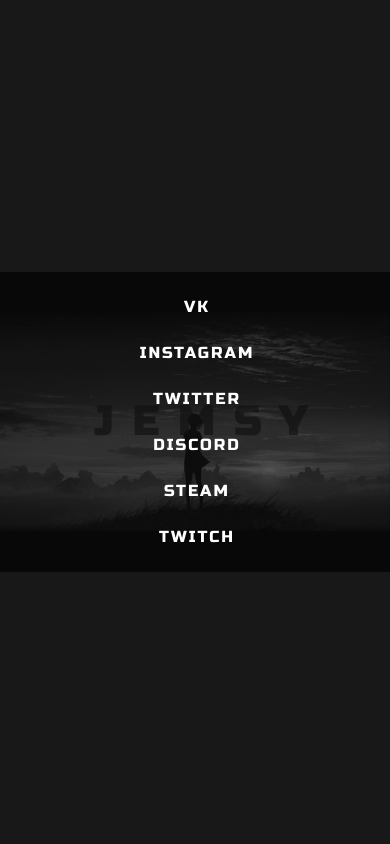
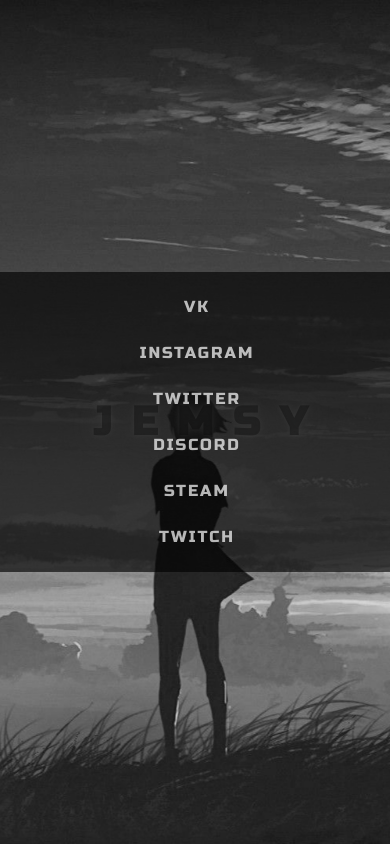
Before and after one commit to edexmusic/jemsy, a plain HTML site: page index.html in a window 390 px wide. Drawn offline with Linux system fonts and the light colour scheme.

Commit message:
Add files via upload

```diff
--- a/index.html
+++ b/index.html
@@ -9,9 +9,18 @@
 </head>
 <body>
     <section id="hero_section">
-        <!-- <video src="video/bg2.png" autoplay></video> -->
-            <div class="bgtext" id="div2">
-                <h1> JEMSY</h1>
+        <audio src="music/song1.mp3" autoplay loop = 'true'></audio>
+            <div class="hijemsy">
+                <h1><span class='one'>J</span><span class='two'>E</span><span class='three'>M</span><span class='four'>S</span><span class='five'>Y</span></h1>
+            </div>
+
+
+
+
+
+
+
+
             <div class="container">
                 <div class="social_links" id="div1">
                     <ul class="socials">
@@ -24,7 +33,6 @@
                     </ul>
                 </div>
             </div>
-        </div>
     </section>
     <script src="med.js"></script>
 </body>
--- a/med.js
+++ b/med.js
@@ -1,4 +1,4 @@
-document.getElementsByTagName('video')[0].volume = 0.1;
+document.getElementsByTagName('audio')[0].volume = 0.2;
 
 // function showIt() {
 //     document.getElementById("div1").style.visibility = "visible";
--- a/styles.css
+++ b/styles.css
@@ -20,15 +20,6 @@
     align-items: center;
     position: relative;
 }
-video {
-    position: absolute;
-    margin: 0 auto;
-    width: 100%;
-    height: 100%;
-    z-index: -2;
-    object-fit: cover;
-    overflow: hidden;
-}
 .bgtext {
     position: absolute;
     display: flex;
@@ -36,27 +27,22 @@
     align-items: center;
     width: 100%;
     height: 100%;
-    /* visibility: hidden; */
 }
 #hero_section {
-
     height: 100vh;
-    background-image: url(bg3.jpg);
+    background: url(bg3.jpg)  no-repeat center center fixed;
+    -moz-background-size: cover;
+    -webkit-background-size: cover;
+    -o-background-size: cover;
     background-size: cover;
-    background-size: 100% ;
-    background-attachment: fixed;
-    background-repeat: no-repeat;
-    position: relative;
-    background-position: center center;
-
 }
 #hero_section h1 {
     color: rgba(46, 46, 46, 0.678);
     font-size: 204px;
     font-family: Rosso;
     position: absolute;
-    z-index: 1;
     letter-spacing: 40px;
+    margin-right: -30px;
 }
 .social_links {
     height: 50px;
@@ -65,8 +51,6 @@
     justify-content: center;
     align-items: center;
     background-color: rgba(0, 0, 0, 0.637);
-    /* visibility: hidden; */
-    z-index: 2;
 }
 .socials li a {
     text-decoration: none;
@@ -74,7 +58,7 @@
     line-height: 46px;
     letter-spacing: 5px;
     padding: 5px 21px 5px 25px;
-    transition: 0.4s;
+    transition: 0.5s;
     color: white;
     border-radius: 5px;
 }
@@ -87,14 +71,62 @@
     justify-content: space-evenly;
     width: 60%;
 }
-@media (max-width: 990px) {
+.hijemsy {
+    width: 100%;
+    height: 100%;
+    position: absolute;
+    display: flex;
+    justify-content: center;
+    align-items: center;
+}
+h1 {
+    display: flex;
+    justify-content: center;
+    align-items: center;
+    position: absolute;
+    margin: 0 auto;
+    grid-column: 1;
+    grid-row: 1;
+    z-index: 0;
+    font-family: 'Teko', sans-serif;
+    font-size: 218px;
+    text-transform: uppercase;
+    animation: glow 2s ease-in-out infinite alternate;
+    text-align: center;
+    opacity: 0.7;
+  }
+  a {
+    font-family: 'Teko', sans-serif;
+    color: #82898a;
+    grid-column: 1;
+    grid-row: 1;
+    align-self: end;
+    justify-self: center;
+    opacity: 0.7;
+  }
+  @keyframes glow {
+    from {
+      text-shadow: 0 0 20px #999999;
+    }
+    to {
+      text-shadow: 0 0 30px #a7a7a7, 0 0 10px #d0d3d3;
+    }
+  }
+
+
+
+
+
+
+
+  @media (max-width: 990px) {
     .socials li a {
         font-size: 14px;
     }
     .socials {
         width: 90%;
     }
-    #hero_section h1 {
+    h1 span {
         font-size: 160px;
         letter-spacing: 40px;
     }
@@ -112,14 +144,9 @@
     .social_links {
         height: 300px;
     }
-    video {
-        margin: 0 auto;
-        display: block;
-    }
-    #hero_section h1 {
+    h1 span {
         font-size: 120px;
         letter-spacing: 40px;
-        margin-right: -40px;
     }
 }
 @media (max-width: 690px) {
@@ -130,31 +157,27 @@
     .socials {
         width: 80%;
     }
-    #hero_section h1 {
+    h1 span {
         font-size: 80px;
         letter-spacing: 40px;
-        margin-right: -50px;
     }
 }
 
 @media (max-width: 540px) {
-    #hero_section h1 {
+    h1 span {
         font-size: 70px;
         letter-spacing: 20px;
-        margin-right: -30px;
     }
 }
 @media (max-width: 390px) {
-    #hero_section h1 {
+    h1 span {
         font-size: 40px;
         letter-spacing: 20px;
-        margin-right: -30px;
     }
 }
 @media (max-width: 300px) {
-    #hero_section h1 {
+    h1 span {
         font-size: 30px;
         letter-spacing: 20px;
-        margin-right: -30px;
     }
 }
```
Also changed, not shown: 1 other file.
